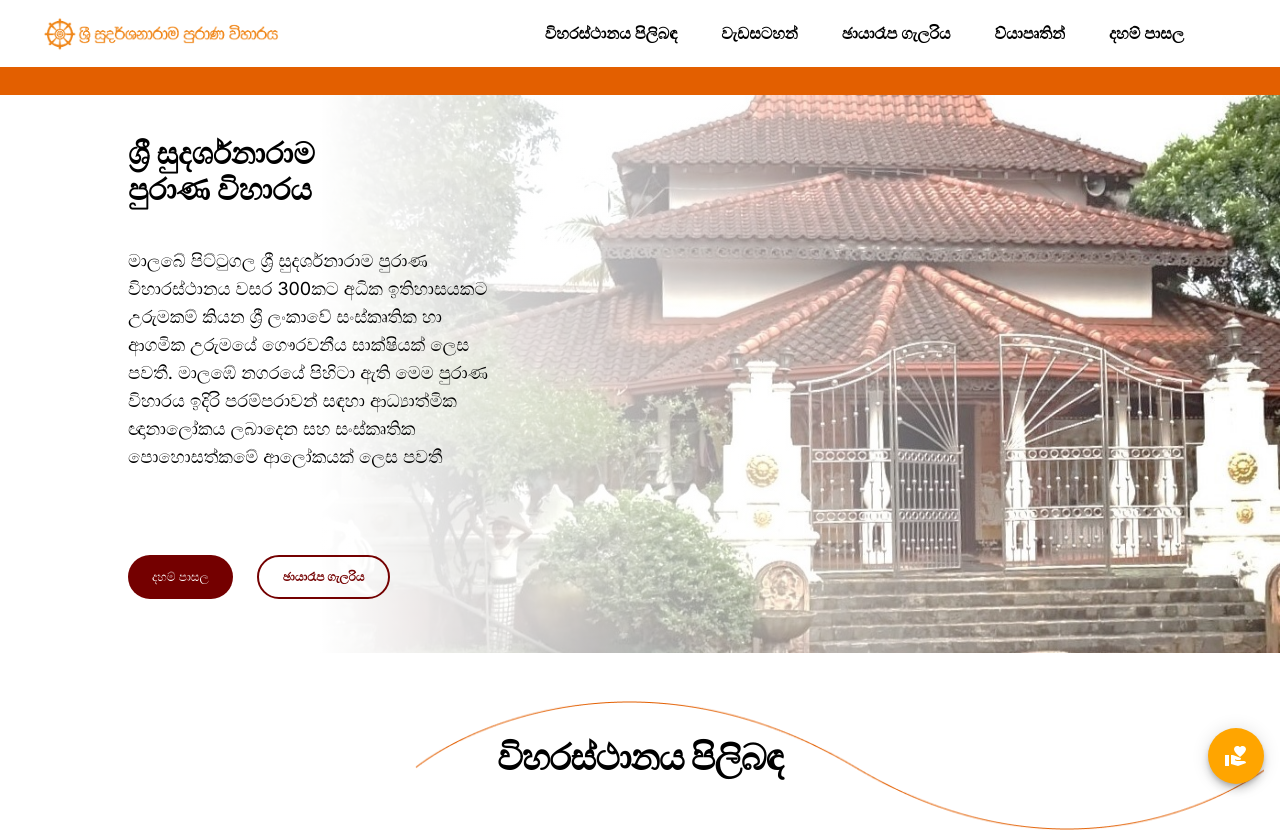
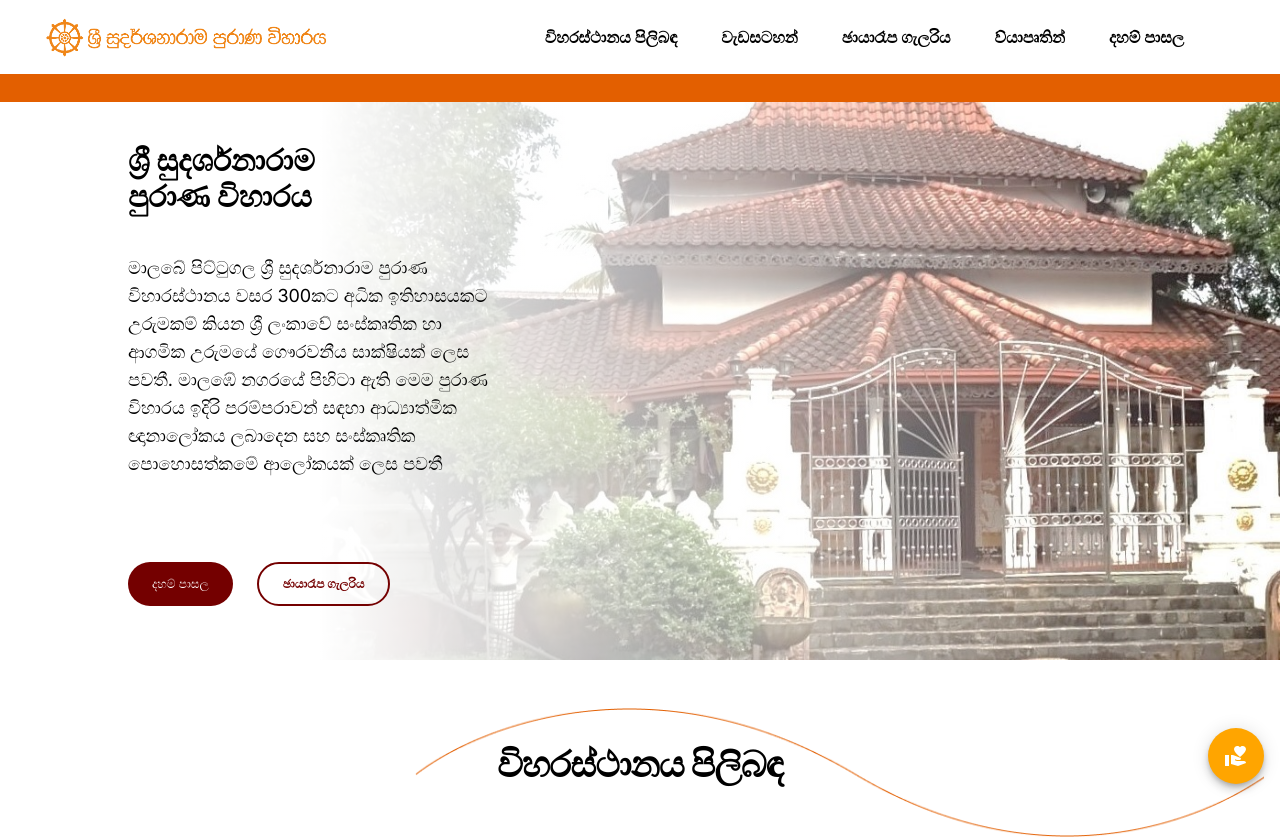
Before and after one commit to ms-club-sliit/pittugala-temple-web, a Next.js app: page / in a window 1280 px wide. Shown: the top 839 px of the page. Built offline with nearby package versions, Linux system fonts and the light colour scheme.

Commit message:
Nav Logo Size fixed

```diff
--- a/src/components/Navbar.jsx
+++ b/src/components/Navbar.jsx
@@ -33,8 +33,8 @@ const Navbar = () => {
             <Image
               src="/static/logolq.png"
               alt="pittugala-temple-web-logo"
-              width={250}
-              height={300}
+              width={300}
+              height={100}
               className={`md:mx-auto ${isMobileMenuOpen ? 'mx-auto text-center' : ''
                 }`}
             />
```
